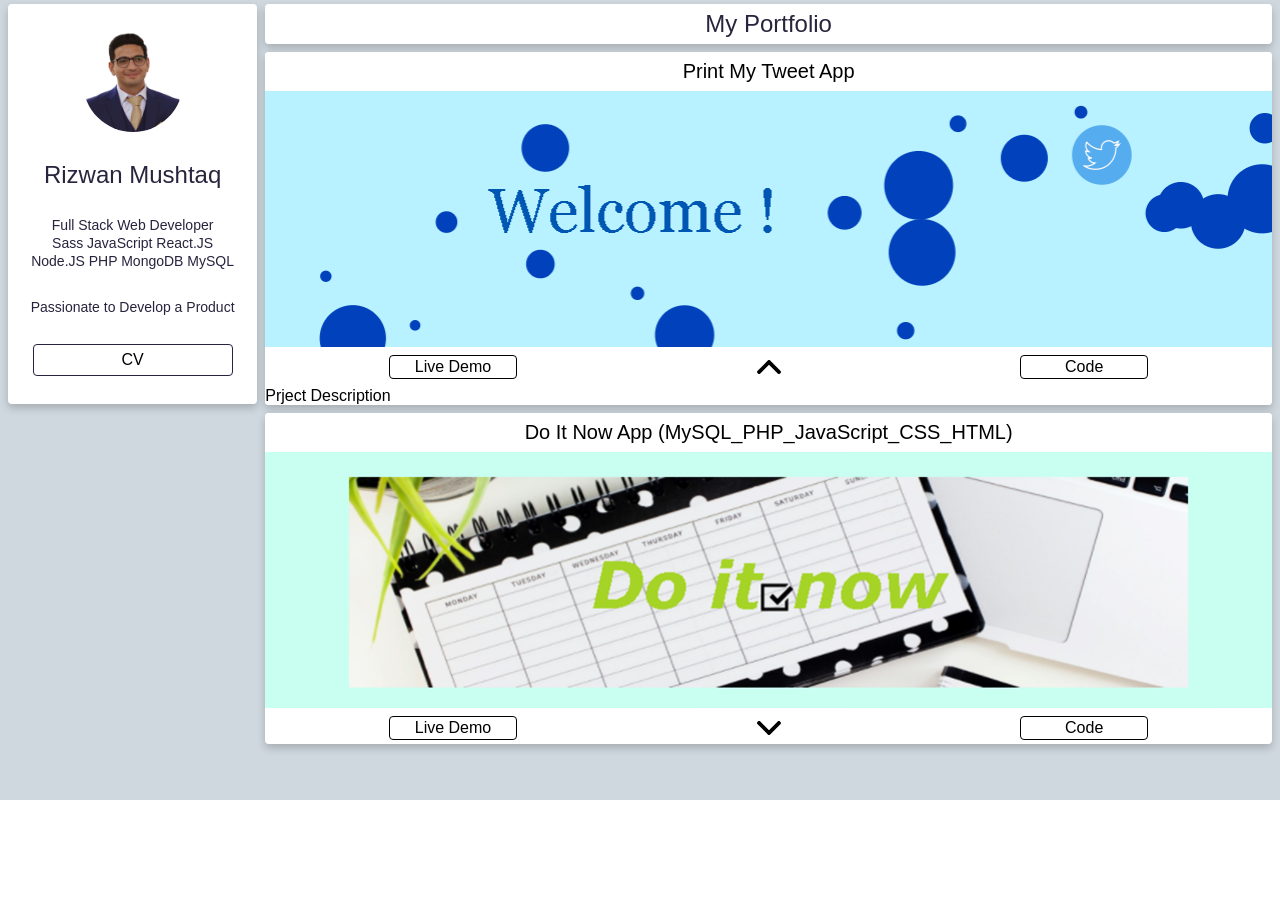
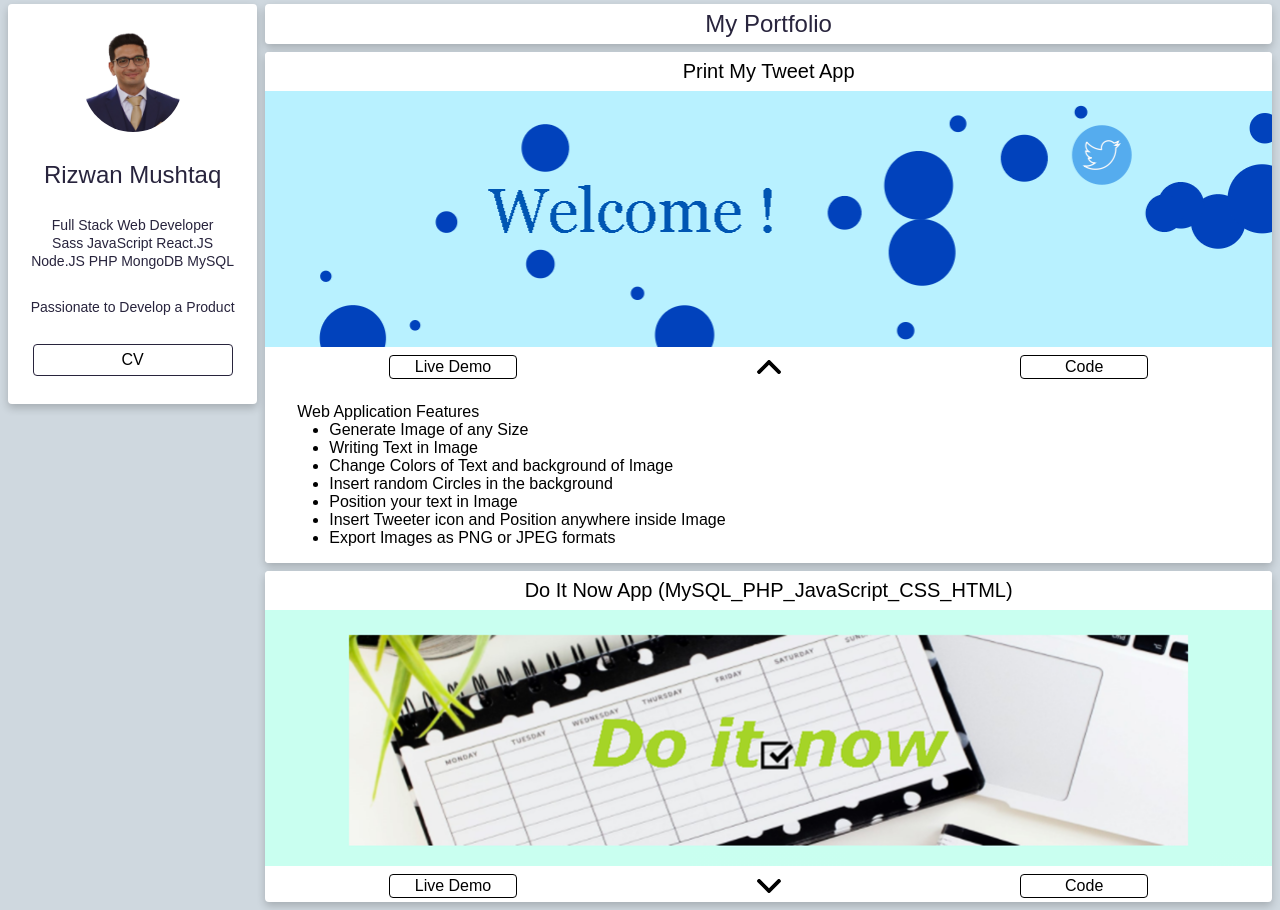
Before and after one commit to RizwanMushtaq/Rizwan-Mushtaq-Portfolio-Web-App, a React (Create React App) app: page / in a window 1280 px wide. Both pictures are taken after a click on the picture 768 px from the left and 367 px from the top of the page. Before the commit the page ends 800 px from the top, so only its background shows below. Built offline with nearby package versions, Linux system fonts and the light colour scheme.

Commit message:
updating project section

```diff
--- a/src/components/PortfolioDiv.js
+++ b/src/components/PortfolioDiv.js
@@ -74,7 +74,18 @@ export default function PortfolioDiv() {
                 </div>
 
                 <div className={styles.projectDescription}>
-                    Prject Description
+                    <div>Web Application Features</div>
+                    <div className={styles.projectDescriptionDetails}>
+                        <ul>
+                            <li>Generate Image of any Size</li>
+                            <li>Writing Text in Image</li>
+                            <li>Change Colors of Text and background of Image</li>
+                            <li>Insert random Circles in the background</li>
+                            <li>Position your text in Image</li>
+                            <li>Insert Tweeter icon and Position anywhere inside Image</li>
+                            <li>Export Images as PNG or JPEG formats</li>
+                        </ul>
+                    </div>
                 </div>
 
             </div>
--- a/src/components/css_modules/PortfolioDiv.module.scss
+++ b/src/components/css_modules/PortfolioDiv.module.scss
@@ -75,4 +75,9 @@
     background-color: white;
     border-radius: 4px;
     display: none;
+    flex-direction: column;
+    padding: 16px 32px;
 }
+.projectDescriptionDetails{
+    padding-left: 32px;
+}
```
